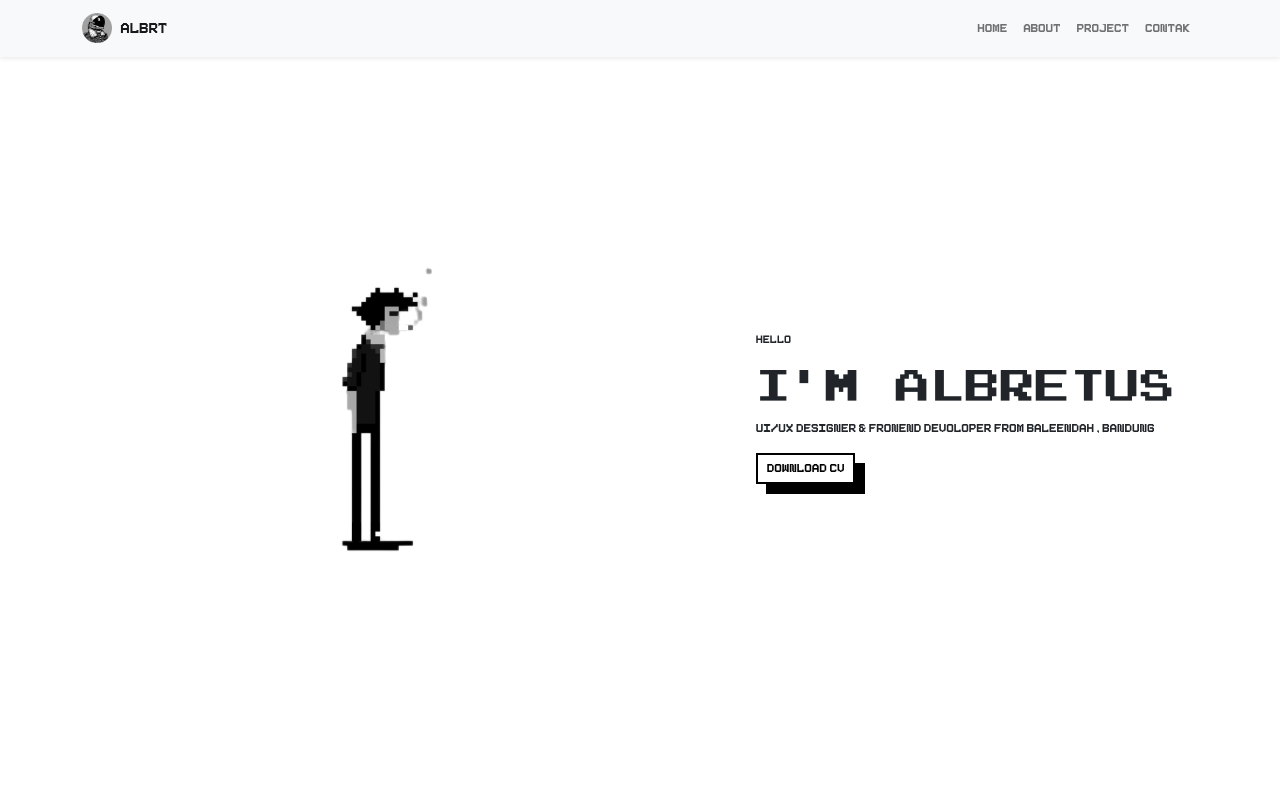
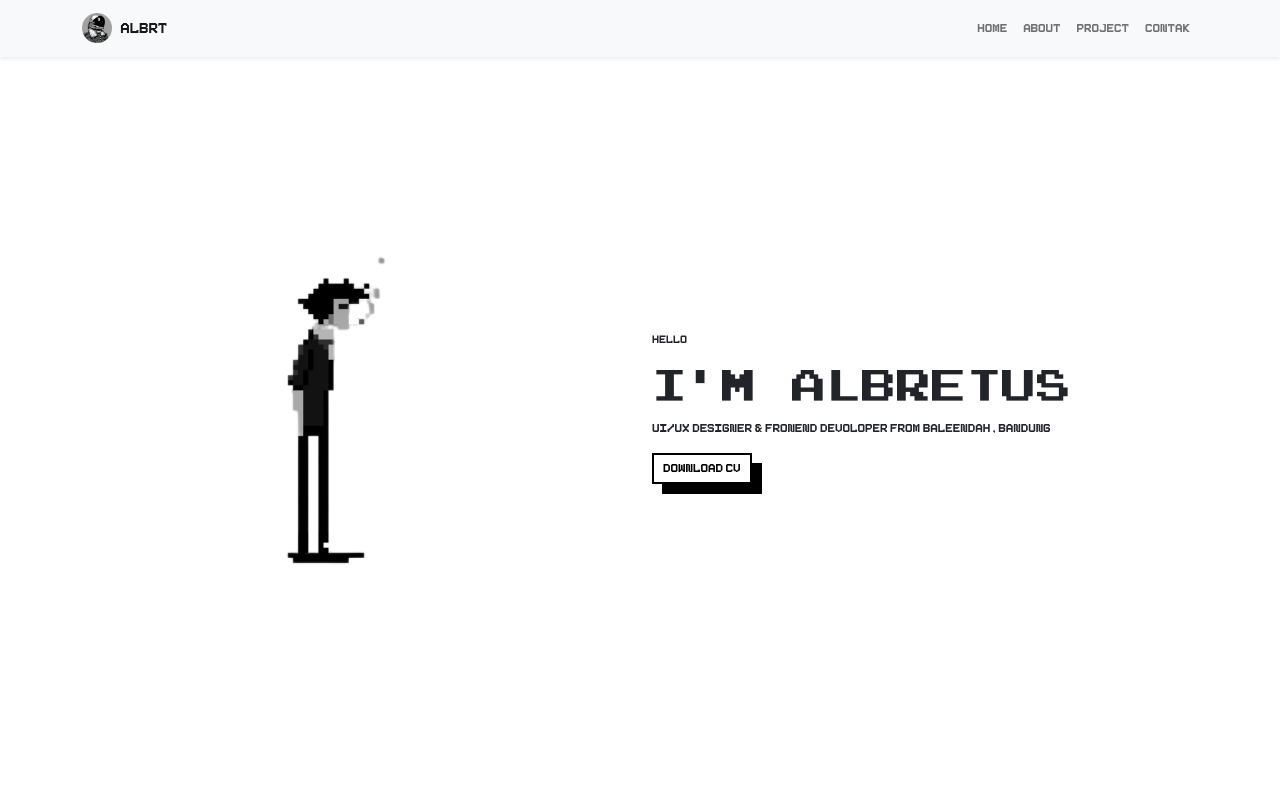
Before and after one commit to Albretus2/Albretus2, a plain HTML site: page index.html in a window 1280 px wide. Shown: the top 800 px of the page. Drawn offline with Linux system fonts and the light colour scheme.

Commit message:
........

```diff
--- a/index.html
+++ b/index.html
@@ -65,10 +65,10 @@
     <section class="page1" id="page1" >
       <div class="container-fluid  " style="height: 100vh; background-attachment: fixed;">
         <div class="row h-100 " style="justify-content: center; align-items: center; margin: 5px; ">
-          <div class="col-md-7 text-center ">
-            <img src="konten/Pixel_Dailies___Pixel_Dailies____Twitter-removebg-preview.png" alt="..." width="300">
+          <div class="col-md-6 text-center ">
+            <img src="konten/Pixel_Dailies___Pixel_Dailies____Twitter-removebg-preview.png" alt="..." width="325">
           </div>
-          <div class="col-md-5" style="font-family:'pixeboy';">
+          <div class="col-md-6" style="font-family:'pixeboy';">
             <p style="font-size: 15px;" class="" >hello</p>
             <h1 style="font-size: 35px; font-family: '8bit';"> I'M ALBRETUS </h1>
             <p style="text-transform:capitalize;">ui/ux designer & fronend devoloper from baleendah , bandung</p>
```
